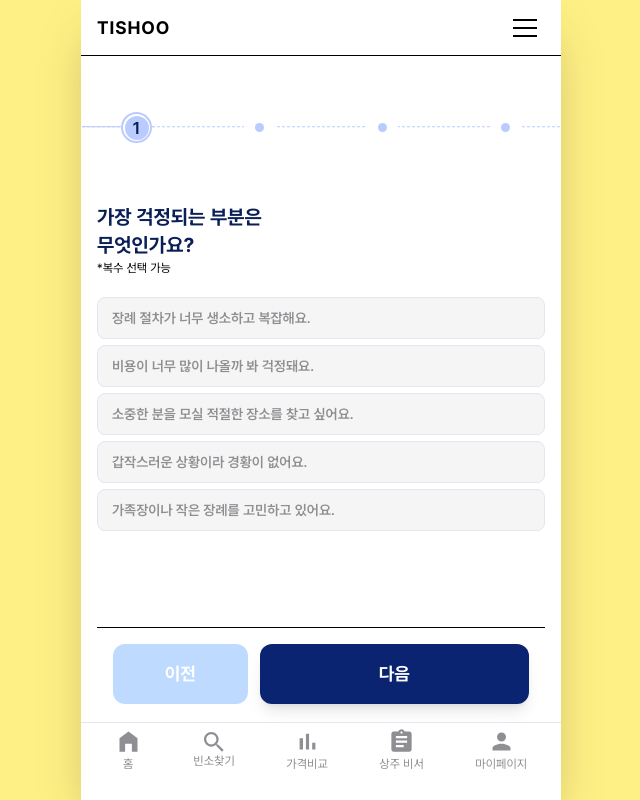
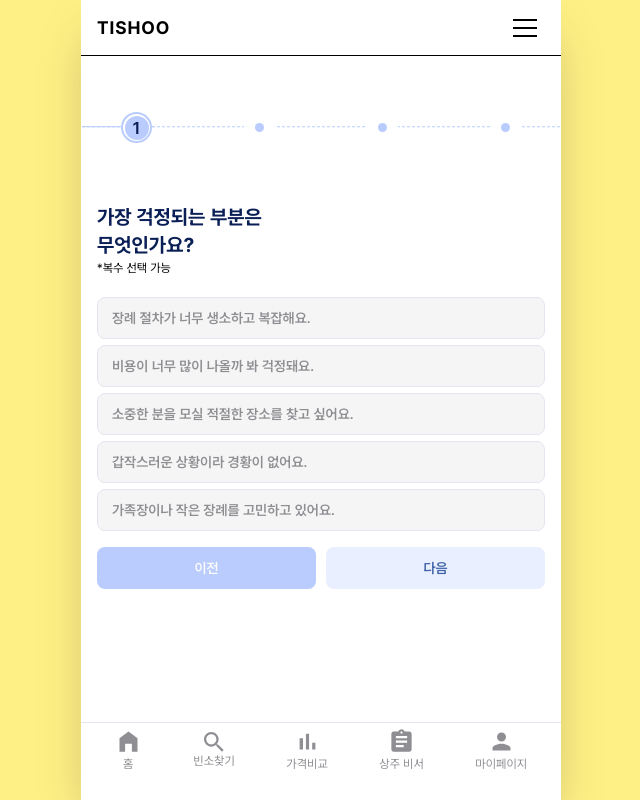
Before and after one commit to dokkk0dahee/Tishoo, a React (Vite) app: page /onboarding in a window 1280 px wide. Shown: the whole page, without its empty margins (319-959 px from the left). Built offline with nearby package versions, Linux system fonts and the light colour scheme.

Commit message:
[STYLE] 하단 버튼 수정

```diff
--- a/src/pages/Onboarding.jsx
+++ b/src/pages/Onboarding.jsx
@@ -98,13 +98,17 @@ const Onboarding = () => {
 
     // 다음 버튼
     const handleNext = () => {
+        // 🚨 방어 로직 추가: 현재 스텝에서 선택한 항목이 하나도 없다면?
+        if (answers[currentData.id].length === 0) {
+            return; // 여기서 함수를 종료시켜서 다음 스텝으로 넘어가지 못하게 막습니다.
+        }
+
         if (currentStep < surveyData.length) {
-        setCurrentStep(prev => prev + 1);
+            setCurrentStep(prev => prev + 1);
         } else {
-        // 마지막 단계일 때
-        console.log("최종 선택된 Tishoo 견적 데이터:", answers);
-        alert("설문이 완료되었습니다! 결과 페이지로 이동합니다.");
-        // navigate("/result"); // 결과 페이지로 이동
+            // 마지막 단계일 때
+            console.log("최종 선택된 Tishoo 견적 데이터:", answers);
+            // navigate("/result"); // 결과 페이지로 이동
         }
     };
 
@@ -116,6 +120,8 @@ const Onboarding = () => {
         setCurrentStep(prev => prev - 1);
         }
     };
+
+    const isNextEnabled = answers[currentData.id].length > 0; // 현재 스텝에서 하나라도 선택했는지 여부
 
     return (
         <div className="flex flex-col h-full relative">
@@ -166,7 +172,7 @@ const Onboarding = () => {
         </div>
 
         {/* 3. 선택지 리스트 영역 */}
-        <div className="flex-1 overflow-y-auto flex flex-col gap-[6px]">
+        <div className="flex flex-col gap-[6px]">
             {currentData.options.map((option, idx) => {
             // 현재 그려지는 옵션이 선택된 배열에 들어있는지 확인
             const isSelected = answers[currentData.id].includes(option);
@@ -188,18 +194,21 @@ const Onboarding = () => {
         </div>
 
         {/* 4. 하단 고정 버튼 영역 */}
-        <div className="absolute bottom-0 left-0 w-full bg-white p-4 flex gap-3 border-t z-20">
+        <div className="flex-1 flex mt-[16px] w-full gap-[10px] z-20">
             <button
             onClick={handlePrev}
-            className="flex-1 bg-blue-200 text-white py-4 rounded-xl font-bold text-lg hover:bg-blue-300 transition-colors"
-            >
-            이전
+            className="flex-1 bg-[#B9CCFD] h-[42px] text-[#FBFBFB] rounded-[8px] border-[#E3E6F0] font-semibold text-[14px] transition-colors"
+            > 이전
             </button>
             <button
             onClick={handleNext}
-            className="flex-[2] bg-[#0A2472] text-white py-4 rounded-xl font-bold text-lg hover:bg-blue-900 transition-colors shadow-lg"
-            >
-            {currentStep === surveyData.length ? "결과 보기" : "다음"}
+            disabled={!isNextEnabled} // 선택이 없으면 버튼 비활성화
+            className={`flex-1 h-[42px] rounded-[8px] font-semibold text-[14px] transition-all duration-300 ${
+                isNextEnabled
+                      ? "bg-[#0A2472] text-[#FBFBFB] cursor-pointer" // 선택했을 때 (파란 불 켜짐)
+                      : "bg-[#E9EFFE] text-[#3E63A8] cursor-not-allowed" // 선택 안 했을 때 (회색 비활성화)
+            }`}>
+            {currentStep === surveyData.length ? "확인" : "다음"}
             </button>
         </div>
 
```
